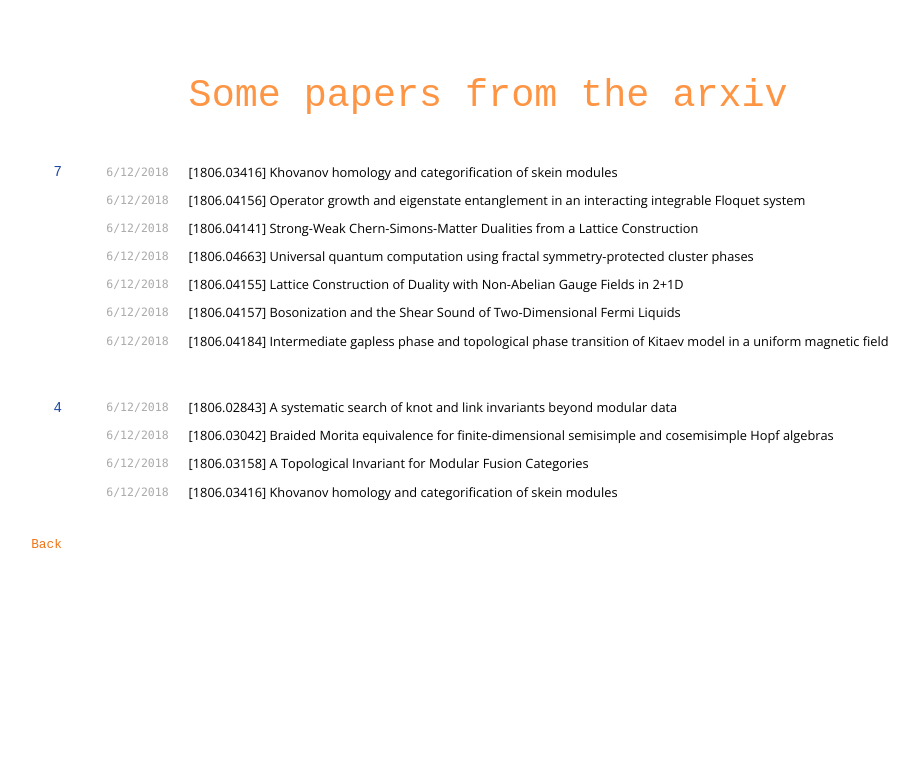
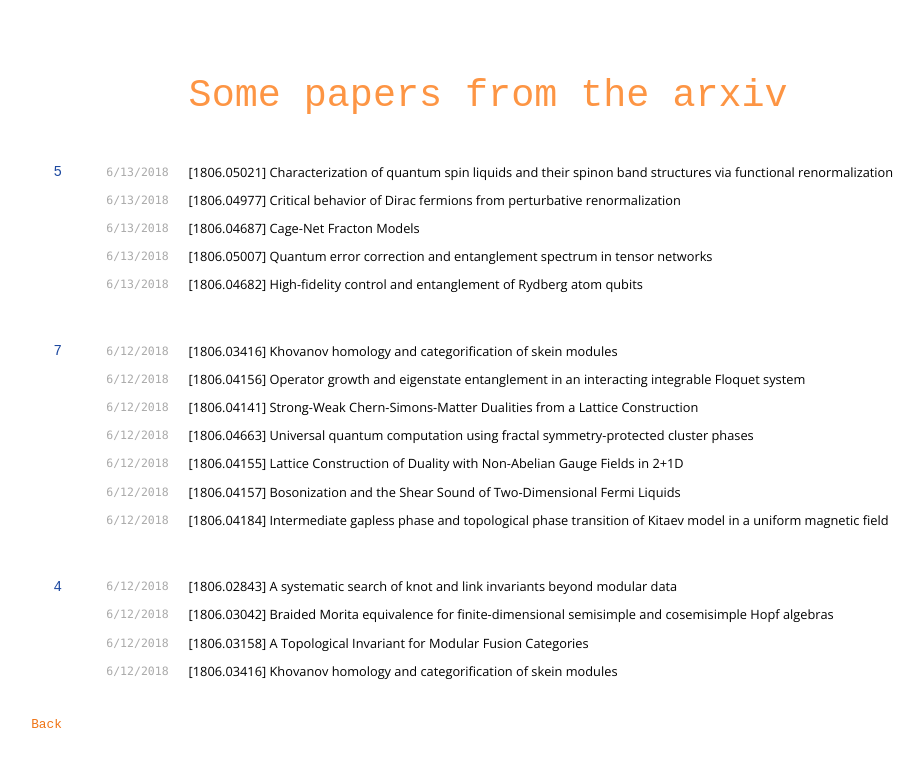
Before and after one commit to davidaasen/davidaasen.github.io, a Jekyll site: the page built from refsprime.md, in a window 1280 px wide. Shown: the top 767 px of the page, without its empty margins (141-1065 px from the left). Built offline with Jekyll 4.4.1, drawn with Linux system fonts in a browser that asks for light colours; nearby versions of some CDN libraries.

Commit message:
Update refsprime.md

```diff
--- a/refsprime.md
+++ b/refsprime.md
@@ -4,6 +4,27 @@ title: some referencess
 ---
 
 # Some papers from the arxiv
+
+## 5
+`6/13/2018`
+ [[1806.05021] Characterization of quantum spin liquids and their spinon band structures via functional renormalization](https://arxiv.org/abs/1806.05021)
+
+
+`6/13/2018`
+ [[1806.04977] Critical behavior of Dirac fermions from perturbative renormalization](https://arxiv.org/abs/1806.04977)
+
+
+`6/13/2018`
+ [[1806.04687] Cage-Net Fracton Models](https://arxiv.org/abs/1806.04687)
+
+
+`6/13/2018`
+ [[1806.05007] Quantum error correction and entanglement spectrum in tensor networks](https://arxiv.org/abs/1806.05007)
+
+
+`6/13/2018`
+ [[1806.04682] High-fidelity control and entanglement of Rydberg atom qubits](https://arxiv.org/abs/1806.04682)
+
 
 ## 7
 `6/12/2018`
```
